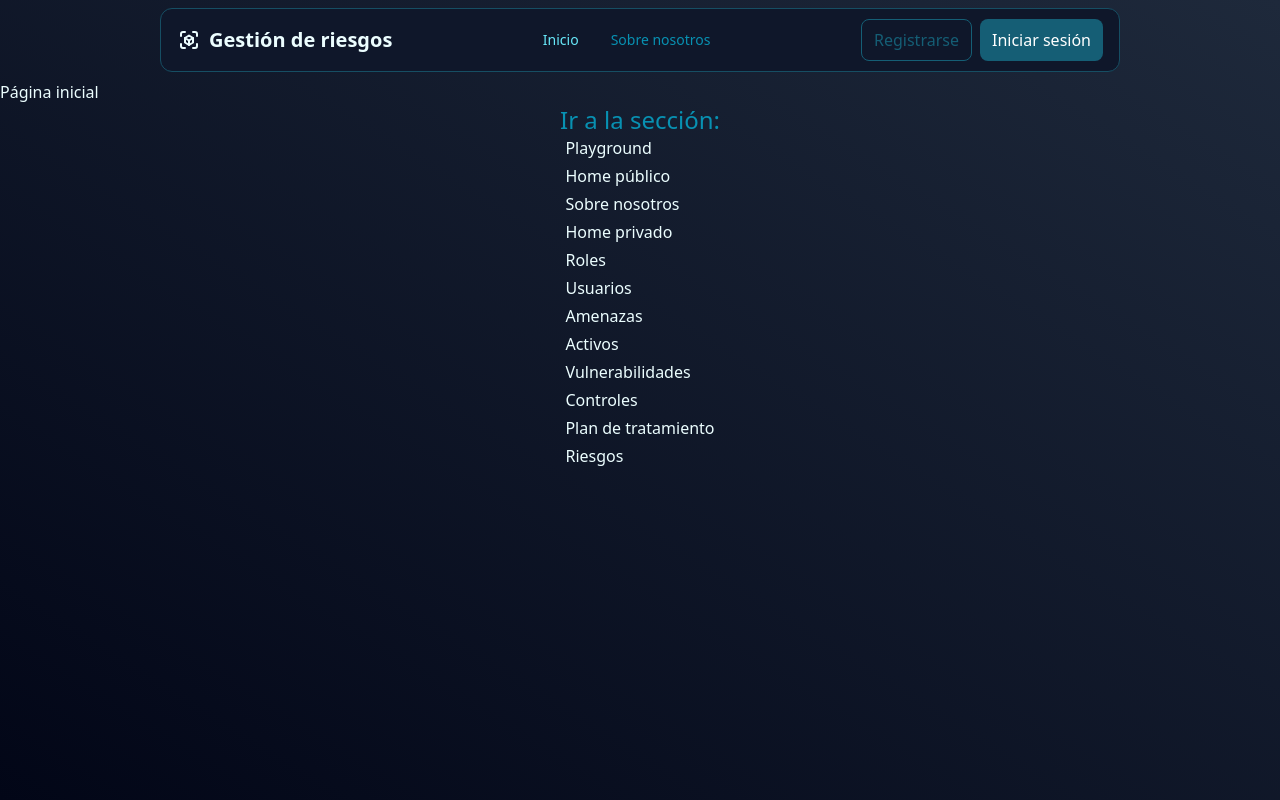
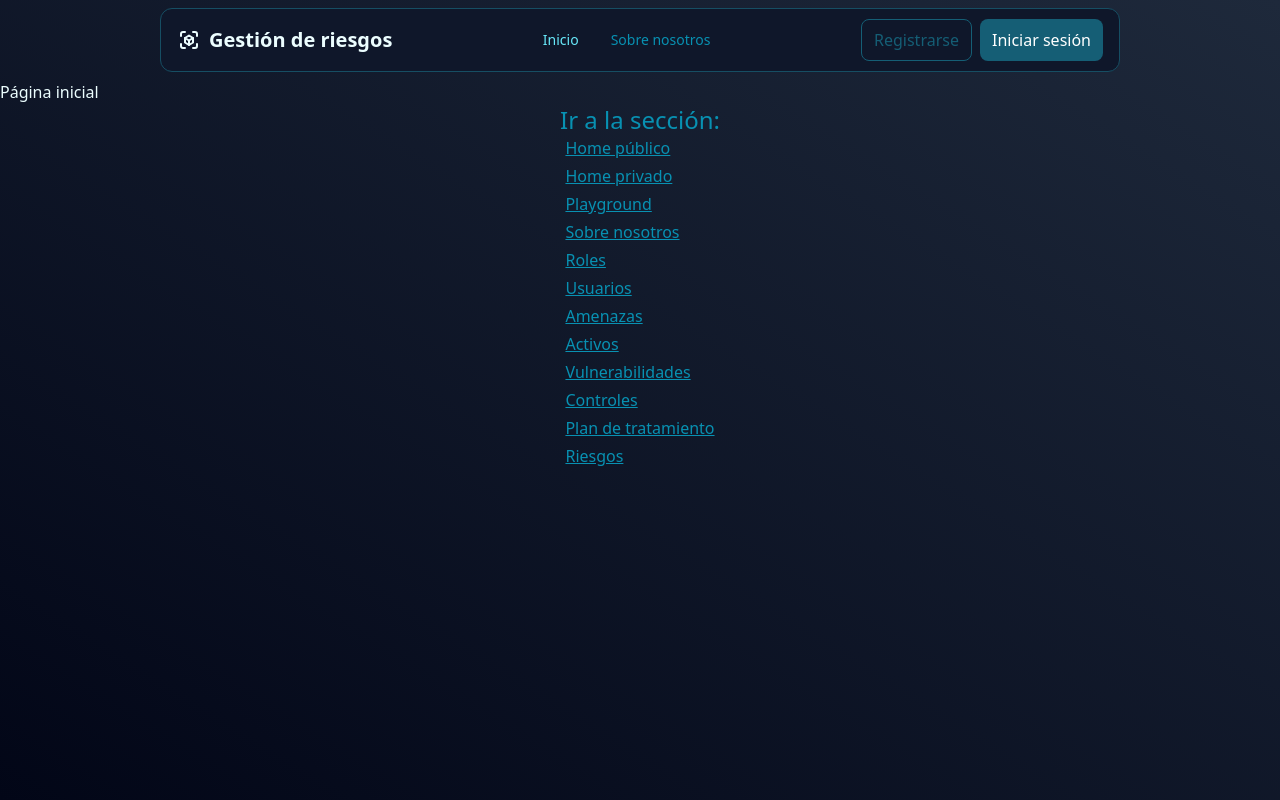
Before and after one commit to JuanPabloRP/front-riskmanagement, a React (Vite) app: page / in a window 1280 px wide. Built offline with nearby package versions, Linux system fonts and the light colour scheme.

Commit message:
feat: se cambian las rutas, y como se usan en los navbar y en otros componentes, otros cambios

```diff
--- a/src/components/PrivateNavbar.tsx
+++ b/src/components/PrivateNavbar.tsx
@@ -14,14 +14,14 @@ const PrivateNavbar = () => {
 	const navbarRoutes = [
 		{
 			name: 'Activos',
-			path: PATHS.assetsFullRoute,
+			path: PATHS.private.assets.base,
 		},
 	];
 
 	return (
-		<Navbar className="bg-bg m-2 w-3/4 mx-auto rounded-xl border border-border sticky top-2 z-50">
+		<Navbar className="bg-bg m-2 w-3/4 mx-auto rounded-xl border border-border sticky top-2 z-50 ">
 			<Navbar.Brand
-				onClick={(e) => handleNavigate(e, PATHS.privateHome)}
+				onClick={(e) => handleNavigate(e, PATHS.private.home)}
 				className="flex gap-2 justify-center items-center hover:cursor-pointer"
 			>
 				<svg
--- a/src/components/PublicNavbar.tsx
+++ b/src/components/PublicNavbar.tsx
@@ -1,25 +1,18 @@
-import { Button, Navbar } from 'flowbite-react';
+import { Navbar } from 'flowbite-react';
 import { PATHS } from '../shared/constants/routes.constant';
-import { NavLink, useNavigate } from 'react-router-dom';
-import RM_Button from '../shared/components/RM_Button';
+import { NavLink } from 'react-router-dom';
+
 import RM_Link from '../shared/components/RM_Link';
 
 const PublicNavbar = () => {
-	const navigate = useNavigate();
-
-	const handleSubmit = (e: React.FormEvent<HTMLFormElement>) => {
-		e.preventDefault();
-		navigate(path);
-	};
-
 	const navbarRoutes = [
 		{
 			name: 'Inicio',
-			path: PATHS.publicHome,
+			path: PATHS.public.home,
 		},
 		{
 			name: 'Sobre nosotros',
-			path: PATHS.aboutUs,
+			path: PATHS.public.aboutUs,
 		},
 	];
 
@@ -30,7 +23,7 @@ const PublicNavbar = () => {
 			className="bg-bg m-2 w-3/4 mx-auto rounded-xl border border-border sticky top-2 z-50"
 		>
 			<Navbar.Brand
-				onClick={(e) => handleNavigate(e, PATHS.publicHome)}
+				onClick={(e) => handleNavigate(e, PATHS.public.home)}
 				className="flex gap-2 justify-center items-center hover:cursor-pointer"
 			>
 				<svg
@@ -60,14 +53,14 @@ const PublicNavbar = () => {
 			</Navbar.Brand>
 			<section className="flex gap-2 md:order-2">
 				<RM_Link
-					to={PATHS.signupFullRoute}
+					to={PATHS.public.auth.signup}
 					color="primary"
 					variant="button"
 					hasBackground={false}
 				>
 					<span>Registrarse</span>
 				</RM_Link>
-				<RM_Link to={PATHS.signinFullRoute} color="primary" variant="button">
+				<RM_Link to={PATHS.public.auth.signin} color="primary" variant="button">
 					<span>Iniciar sesión</span>
 				</RM_Link>
 				<Navbar.Toggle />
--- a/src/pages/private/home/Home.tsx
+++ b/src/pages/private/home/Home.tsx
@@ -1,27 +1,14 @@
 import { Link } from 'react-router-dom';
-import { PATHS } from '../../../shared/constants/routes.constant';
+import { LINKS, PATHS } from '../../../shared/constants/routes.constant';
 import { Button } from 'flowbite-react';
 import managementSvg from '../../../assets/svg/management_svg.svg';
 
 const Home = () => {
-	const links = [
-		{ title: 'Playground', path: PATHS.playground },
-		{ title: 'Home público', path: PATHS.publicHome },
-		{ title: 'Sobre nosotros', path: PATHS.aboutUs },
-		{ title: 'Home privado', path: PATHS.privateHome },
-		{ title: 'Roles', path: PATHS.rolesFullRoute },
-		{ title: 'Usuarios', path: PATHS.usersFullRoute },
-		{ title: 'Amenazas', path: PATHS.threatsFullRoute },
-		{ title: 'Activos', path: PATHS.assetsFullRoute },
-		{ title: 'Vulnerabilidades', path: PATHS.vulnerabilitiesFullRoute },
-		{ title: 'Controles', path: PATHS.controlsFullRoute },
-		{ title: 'Plan de tratamiento', path: PATHS.treatmentPlanFullRoute },
-		{ title: 'Riesgos', path: PATHS.risksFullRoute },
-	];
+	const links = LINKS;
 
 	return (
 		<>
-			<section className="flex flex-col justify-center items-center">
+			{/* <section className="flex flex-col justify-center items-center">
 				<h2>Secciones (ESTO SOLO ESTARÁ EN EL DESARROLLO) </h2>
 				<section className="flex flex-wrap justify-center items-center gap-3 my-5">
 					{links.map((link, index) => (
@@ -48,11 +35,11 @@ const Home = () => {
 						</>
 					))}
 				</section>
-			</section>
+			</section> */}
 			{/*
 				NO TOCAR EL CÓDIGO QUE HAY DE AQUI HACÍA ABAJO
 			*/}
-			<section className="flex flex-col justify-center items-center p-2 hidden">
+			<section className="flex flex-col justify-center items-center p-2 ">
 				<div className="min-h-full">
 					<h1 className="text-4xl font-bold text-text-primary mt-5">
 						Panel de Control de Gestión de Riesgos
--- a/src/pages/public/home/Index.tsx
+++ b/src/pages/public/home/Index.tsx
@@ -1,21 +1,9 @@
 import { Link } from 'react-router-dom';
-import { PATHS } from '../../../shared/constants/routes.constant';
+import { LINKS, PATHS } from '../../../shared/constants/routes.constant';
+import RM_Link from '../../../shared/components/RM_Link';
 
 const Index = () => {
-	const links = [
-		{ title: 'Playground', path: PATHS.playground },
-		{ title: 'Home público', path: PATHS.publicHome },
-		{ title: 'Sobre nosotros', path: PATHS.aboutUs },
-		{ title: 'Home privado', path: PATHS.privateHome },
-		{ title: 'Roles', path: PATHS.rolesFullRoute },
-		{ title: 'Usuarios', path: PATHS.usersFullRoute },
-		{ title: 'Amenazas', path: PATHS.threatsFullRoute },
-		{ title: 'Activos', path: PATHS.assetsFullRoute },
-		{ title: 'Vulnerabilidades', path: PATHS.vulnerabilitiesFullRoute },
-		{ title: 'Controles', path: PATHS.controlsFullRoute },
-		{ title: 'Plan de tratamiento', path: PATHS.treatmentPlanFullRoute },
-		{ title: 'Riesgos', path: PATHS.risksFullRoute },
-	];
+	const links = LINKS;
 
 	return (
 		<div>
@@ -24,9 +12,9 @@ const Index = () => {
 				<h2 className="text-2xl text-text-tertiary ">Ir a la sección:</h2>
 				<section className="flex flex-col gap-1">
 					{links.map((link, index) => (
-						<Link key={index} to={link.path}>
+						<RM_Link key={index} to={link.path}>
 							{link.title}
-						</Link>
+						</RM_Link>
 					))}
 				</section>
 			</section>
--- a/src/routes/routes.tsx
+++ b/src/routes/routes.tsx
@@ -15,19 +15,19 @@ import Playground from '../pages/playground/Playground';
 const AppRoutes = () => {
 	return (
 		<Routes>
-			<Route path={PATHS.playground} element={<Playground />} />
+			<Route path={PATHS.public.playground} element={<Playground />} />
 
 			{/* Rutas privadas de la aplicación, todas las que van despues de registrarse o iniciar sesión */}
-			<Route path={PATHS.privateHome} element={<PrivateLayout />}>
+			<Route path={PATHS.private.home} element={<PrivateLayout />}>
 				<Route path="" element={<Home />} />
 			</Route>
 
 			{/* Ruta principal a la que se entra la primera vez que se entra a la página */}
-			<Route path={PATHS.publicHome} element={<PublicLayout />}>
+			<Route path={PATHS.public.home} element={<PublicLayout />}>
 				<Route path="" element={<Index />} />
-				<Route path={PATHS.auth}>
-					<Route path={PATHS.signup} element={<SignUp />} />
-					<Route path={PATHS.signin} element={<SignIn />} />
+				<Route path={PATHS.public.auth.base}>
+					<Route path={PATHS.public.auth.signup} element={<SignUp />} />
+					<Route path={PATHS.public.auth.signin} element={<SignIn />} />
 				</Route>
 			</Route>
 
--- a/src/shared/components/BackButton.tsx
+++ b/src/shared/components/BackButton.tsx
@@ -1,13 +1,11 @@
-import { useNavigate } from 'react-router-dom';
+import RM_Link from './RM_Link';
 
 const BackButton = ({ path }: { path: string }) => {
-	const navigate = useNavigate();
-
 	return (
-		<button
-			onClick={() => navigate(path)}
+		<RM_Link
+			to={path}
 			className="text-btn-neutral-active hover:text-btn-neutral-hover focus:text-btn-neutral-active"
-		>
+			icon={
 				<svg
 					xmlns="http://www.w3.org/2000/svg"
 					width="24"
@@ -25,7 +23,10 @@ const BackButton = ({ path }: { path: string }) => {
 					<path d="M5 12l6 6" />
 					<path d="M5 12l6 -6" />
 				</svg>
-		</button>
+			}
+		>
+			<></>
+		</RM_Link>
 	);
 };
 
--- a/src/shared/components/RM_Button.tsx
+++ b/src/shared/components/RM_Button.tsx
@@ -1,5 +1,6 @@
 import React from 'react';
 import classNames from 'classnames';
+
 
 interface ButtonProps {
 	children: React.ReactNode;
--- a/src/shared/constants/routes.constant.ts
+++ b/src/shared/constants/routes.constant.ts
@@ -1,44 +1,79 @@
+const BASE_URL = '/risk-management';
+
 export const PATHS = {
-	playground: '/playground',
+	base: BASE_URL,
 
-	publicHome: '/',
-	aboutUs: '/about-us',
+	public: {
+		home: '/',
+		aboutUs: '/about-us',
+		playground: '/playground',
+		auth: {
+			base: '/auth',
+			signin: '/auth/signin',
+			signup: '/auth/signup',
+		},
+	},
 
-	auth: 'auth',
-	authPublicFullRoute: '/auth',
-	authPrivateFullRoute: '/risk-management/auth',
-
-	signin: 'signin',
-	signinFullRoute: '/auth/signin',
-
-	signup: 'signup',
-	signupFullRoute: '/auth/signup',
-
-	privateHome: '/risk-management',
-
-	users: 'users', // usuarios
-	usersFullRoute: '/risk-management/users',
-
-	roles: 'roles', // roles
-	rolesFullRoute: '/risk-management/roles',
-
-	threats: 'threats', // amenazas
-	threatsFullRoute: '/risk-management/threats',
-
-	assets: 'assets', // activos
-	assetsFullRoute: '/risk-management/assets',
-
-	vulnerabilities: 'vulnerabilities', // vulnerabilidades
-	vulnerabilitiesFullRoute: '/risk-management/vulnerabilities',
-
-	controls: 'controls', // controles
-	controlsFullRoute: '/risk-management/controls',
-
-	treatmentPlan: 'treatment-plan',
-	treatmentPlanFullRoute: '/risk-management/treatment-plan',
-
-	risks: 'risks', // riesgos
-	risksFullRoute: '/risk-management/risks',
+	private: {
+		home: BASE_URL,
+		users: {
+			base: `${BASE_URL}/users`,
+			create: `${BASE_URL}/users/create`,
+			edit: `${BASE_URL}/users/edit`,
+		},
+		roles: {
+			base: `${BASE_URL}/roles`,
+			create: `${BASE_URL}/roles/create`,
+			edit: `${BASE_URL}/roles/edit`,
+		},
+		threats: {
+			base: `${BASE_URL}/threats`,
+			create: `${BASE_URL}/threats/create`,
+			edit: `${BASE_URL}/threats/edit`,
+		},
+		assets: {
+			base: `${BASE_URL}/assets`,
+			create: `${BASE_URL}/assets/create`,
+			edit: `${BASE_URL}/assets/edit`,
+		},
+		vulnerabilities: {
+			base: `${BASE_URL}/vulnerabilities`,
+			create: `${BASE_URL}/vulnerabilities/create`,
+			edit: `${BASE_URL}/vulnerabilities/edit`,
+		},
+		controls: {
+			base: `${BASE_URL}/controls`,
+			create: `${BASE_URL}/controls/create`,
+			edit: `${BASE_URL}/controls/edit`,
+		},
+		treatmentPlan: {
+			base: `${BASE_URL}/treatment-plan`,
+			create: `${BASE_URL}/treatment-plan/create`,
+			edit: `${BASE_URL}/treatment-plan/edit`,
+		},
+		risks: {
+			base: `${BASE_URL}/risks`,
+			create: `${BASE_URL}/risks/create`,
+			edit: `${BASE_URL}/risks/edit`,
+		},
+	},
 
 	notFound: '*',
 };
+
+
+export const LINKS = [
+	{ title: 'Home público', path: PATHS.public.home },
+	{ title: 'Home privado', path: PATHS.private.home },
+	{ title: 'Playground', path: PATHS.public.playground },
+	{ title: 'Sobre nosotros', path: PATHS.public.aboutUs },
+	{ title: 'Roles', path: PATHS.private.roles.base },
+	{ title: 'Usuarios', path: PATHS.private.users.base },
+	{ title: 'Amenazas', path: PATHS.private.threats.base },
+	{ title: 'Activos', path: PATHS.private.assets.base },
+	{ title: 'Vulnerabilidades', path: PATHS.private.vulnerabilities.base },
+	{ title: 'Controles', path: PATHS.private.controls.base },
+	{ title: 'Plan de tratamiento', path: PATHS.private.treatmentPlan.base },
+	{ title: 'Riesgos', path: PATHS.private.risks.base },
+
+]
```
Also changed, not shown: src/pages/public/auth/signup/SignUp.tsx (+42 -125 lines). Lines whose indentation alone changed are shown as unchanged.
